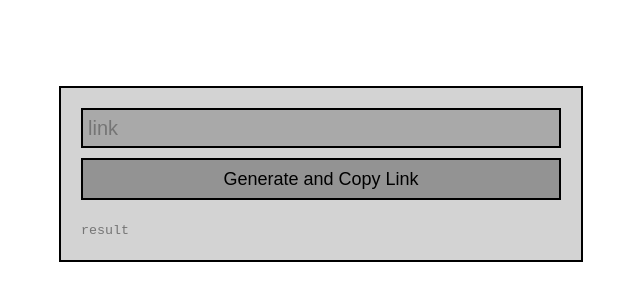
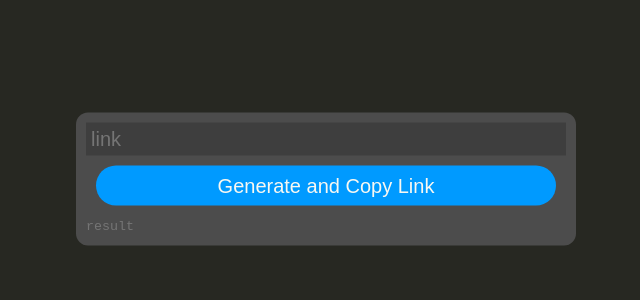
Before and after one commit to themmixproject/Redi, a plain HTML site: page index.html in a window 1280 px wide. Shown: the part 226-526 px from the top of the page, without its empty margins (319-959 px from the left). Drawn offline with Linux system fonts and the light colour scheme.

Commit message:
styling update

```diff
--- a/css/redi.css
+++ b/css/redi.css
@@ -1,5 +1,6 @@
 body {
     font-family: Arial, Helvetica, sans-serif;
+    background-color: #272822;
 }
 
 #input-container {
@@ -11,11 +12,11 @@ body {
     width: 80%;
     max-width: 500px;
 
-    padding: 10px;
-    background-color: lightgray;
-    border: 2px solid black;
-
-
+    background-color: rgb(76, 76, 76);
+    overflow: hidden;
+    font-size: 20px;
+    margin: 5px;
+    border-radius: 12px;
 }
 
 #input-wrapper {
@@ -24,26 +25,33 @@ body {
 
 #link-input {
     width: 100%;
-    height: 40px;
     overflow: hidden;
     display: block;
     box-sizing : border-box;
     border: none;
+
     padding-left: 10px;
     padding-right: 10px;
     padding: 5px;
-    background-color: rgb(169, 169, 169);
-    border: 2px solid black;
+
+    font-family: inherit;
+    font-weight: inherit;
     font-size: 20px;
+
+    background-color: rgb(62, 62, 62);
+    color: rgb(248, 248, 242);
 }
 
-.generic-ui-button {
-    padding: 10px;
-    margin: 10px;
-    background: rgb(147, 147, 147);
-    border: 2px solid black;
-    font-size: 18px;
+#generate-button {
+    color: rgb(248, 248, 242);
     text-align: center;
+    background-color: red;
+    border-radius: 100px;
+    margin-left: 20px;
+    margin-right: 20px;
+    padding-top: 10px;
+    padding-bottom: 10px;
+    background-color: rgb(0, 154, 255);
 }
 
 #result {
@@ -57,4 +65,5 @@ body {
     padding-right: 10px;
     background-color: transparent;
     font-family: 'Courier New', Courier, monospace;
+    color: rgb(248, 248, 242);
 }
```
